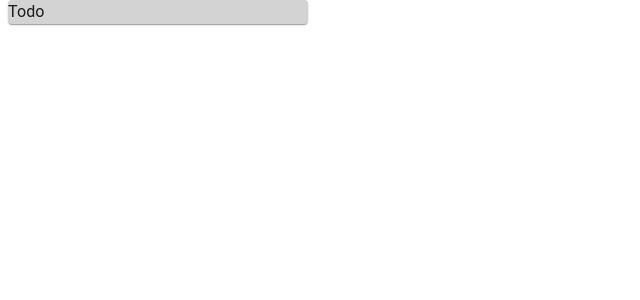
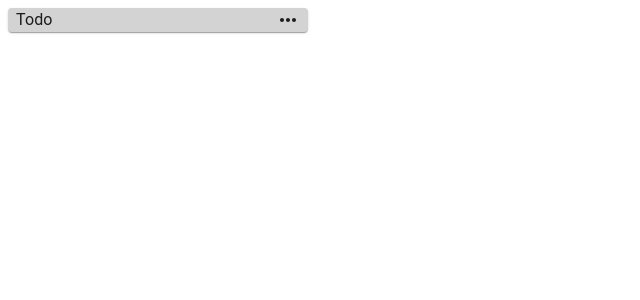
Before and after one commit to rafavillarraso/reto3_concarpetas, a React (Create React App) app: page / in a window 1280 px wide. Shown: the top 300 px of the page, without its empty margins (0-640 px from the left). Built offline with nearby package versions, Linux system fonts and the light colour scheme.

Commit message:
se formatea el titulo y su estado en focus. Se añade el paquete de icons de material-ui para usar el icono de las opciones

```diff
--- a/src/components/List/Title.jsx
+++ b/src/components/List/Title.jsx
@@ -1,17 +1,49 @@
 import React, {useState} from 'react';
-import {Typography} from '@material-ui/core';
+import {Typography, InputBase} from '@material-ui/core';
+import {makeStyles} from '@material-ui/core';
+import MoreHorizIcon from '@material-ui/icons/MoreHoriz';
+
+
+const useStyle = makeStyles((theme)=>({
+    editableTitleContainer: {
+        display: 'flex',
+        margin: theme.spacing(1),
+    },
+    editableTitle: {
+        flexGrow: 1,
+    },
+    input:{
+        margin: theme.spacing(1),
+        "&:focus":{
+            background:'white',
+        },
+    },
+}));
 
 function Title(){
     const [open, setOpen] = useState(false);
+    const classes = useStyle();
+
     return(
         <div>
         {open ? (
             <div>
-                <InpupBase value="Todo" />
+                <InputBase
+                    value="Todo"
+                    inputProps={{
+                        className: classes.input
+                    }}
+                    fullWidth
+                    onBlur={()=>setOpen(!open)}/>
             </div>
             ) : (
-                <div>
-            <Typography>Todo</Typography>
+            <div className={classes.editableTitleContainer}>
+            <Typography
+                onClick={()=> setOpen(!open)}
+                className={classes.editableTitle}>
+                    Todo
+            </Typography>
+            <MoreHorizIcon />
         </div>
     )}
     </div>
```
